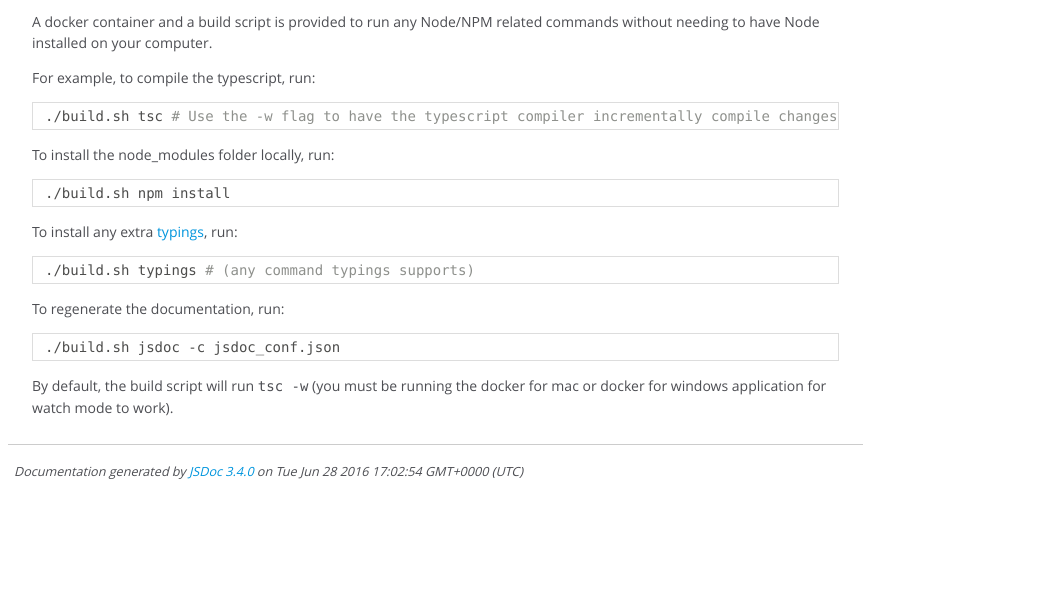
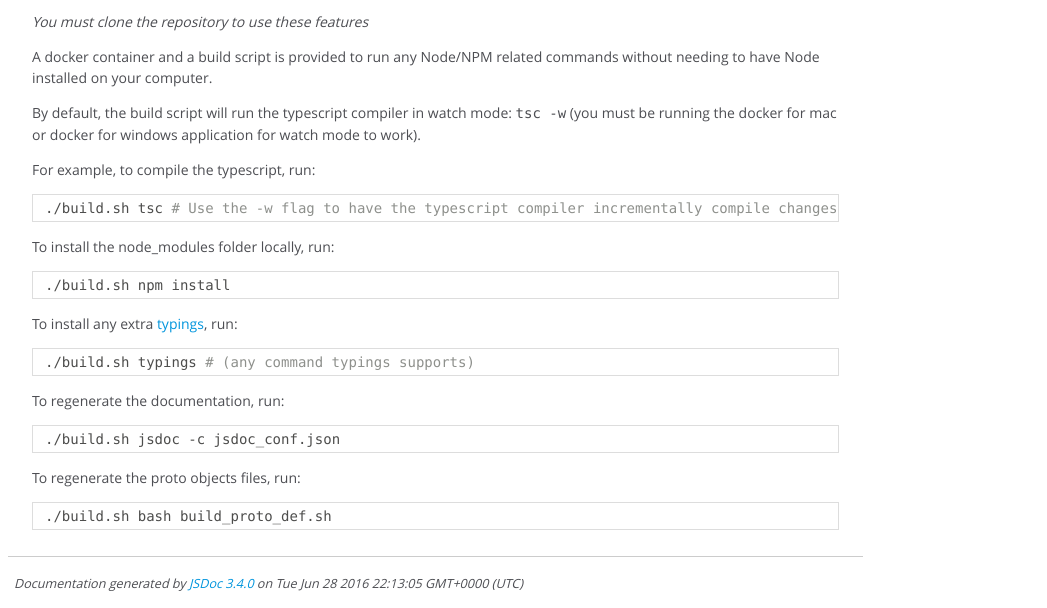
Before and after one commit to prutland68/vendasta-node-sdk, a website: page docs/vendasta-sdk/0.1.0/index.html in a window 1280 px wide. Shown: the part 434-1042 px from the top of the page, without its empty margins (0-1047 px from the left). Before the commit the page ends 930 px from the top, so only its background shows below. Drawn offline with Linux system fonts and the light colour scheme.

Commit message:
Regenerated documentation. [#122207863]

```diff
--- a/docs/vendasta-sdk/0.1.0/index.html
+++ b/docs/vendasta-sdk/0.1.0/index.html
@@ -43,12 +43,15 @@
 
 
     <section>
-        <article><h1>Node.js Vendasta SDK</h1><h2>Installation</h2><pre class="prettyprint source"><code>npm install vendasta-sdk</code></pre><h2>Development</h2><p>A docker container and a build script is provided to run any Node/NPM related commands without needing to have Node installed on your computer.</p>
+        <article><h1>Node.js Vendasta SDK</h1><h2>Installation</h2><pre class="prettyprint source"><code>npm install vendasta-sdk</code></pre><h2>Development</h2><p><em>You must clone the repository to use these features</em></p>
+<p>A docker container and a build script is provided to run any Node/NPM related commands without needing to have Node installed on your computer.</p>
+<p>By default, the build script will run the typescript compiler in watch mode: <code>tsc -w</code> (you must be running the docker for mac or docker for windows application for watch mode to work).</p>
 <p>For example, to compile the typescript, run:</p>
 <pre class="prettyprint source"><code>./build.sh tsc # Use the -w flag to have the typescript compiler incrementally compile changes</code></pre><p>To install the node_modules folder locally, run:</p>
 <pre class="prettyprint source"><code>./build.sh npm install</code></pre><p>To install any extra <a href="https://github.com/typings/typings">typings</a>, run:</p>
 <pre class="prettyprint source"><code>./build.sh typings # (any command typings supports)</code></pre><p>To regenerate the documentation, run:</p>
-<pre class="prettyprint source"><code>./build.sh jsdoc -c jsdoc_conf.json</code></pre><p>By default, the build script will run <code>tsc -w</code> (you must be running the docker for mac or docker for windows application for watch mode to work).</p></article>
+<pre class="prettyprint source"><code>./build.sh jsdoc -c jsdoc_conf.json</code></pre><p>To regenerate the proto objects files, run:</p>
+<pre class="prettyprint source"><code>./build.sh bash build_proto_def.sh</code></pre></article>
     </section>
 
 
@@ -65,7 +68,7 @@
 <br class="clear">
 
 <footer>
-    Documentation generated by <a href="https://github.com/jsdoc3/jsdoc">JSDoc 3.4.0</a> on Tue Jun 28 2016 17:02:54 GMT+0000 (UTC)
+    Documentation generated by <a href="https://github.com/jsdoc3/jsdoc">JSDoc 3.4.0</a> on Tue Jun 28 2016 22:13:05 GMT+0000 (UTC)
 </footer>
 
 <script> prettyPrint(); </script>
```
